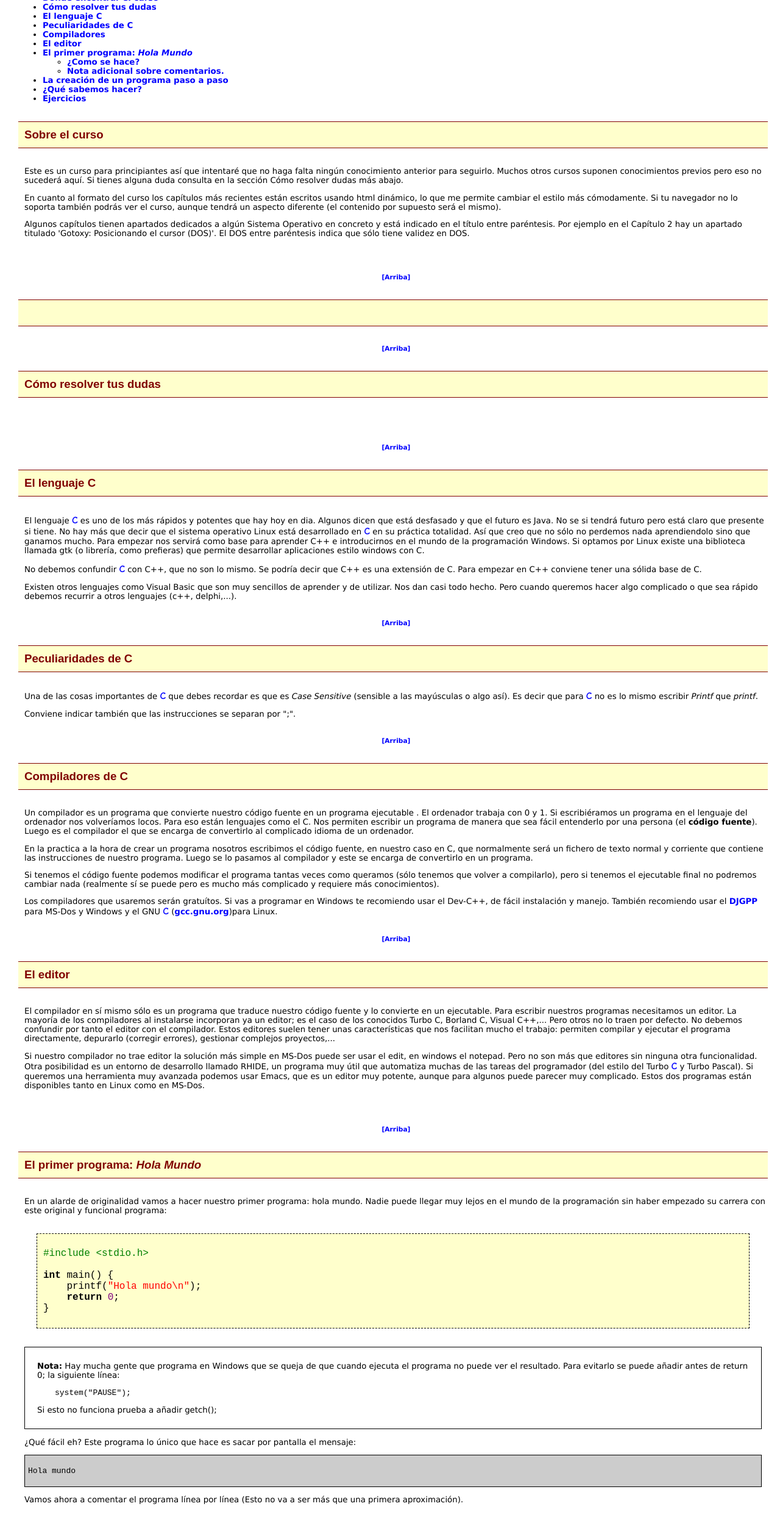
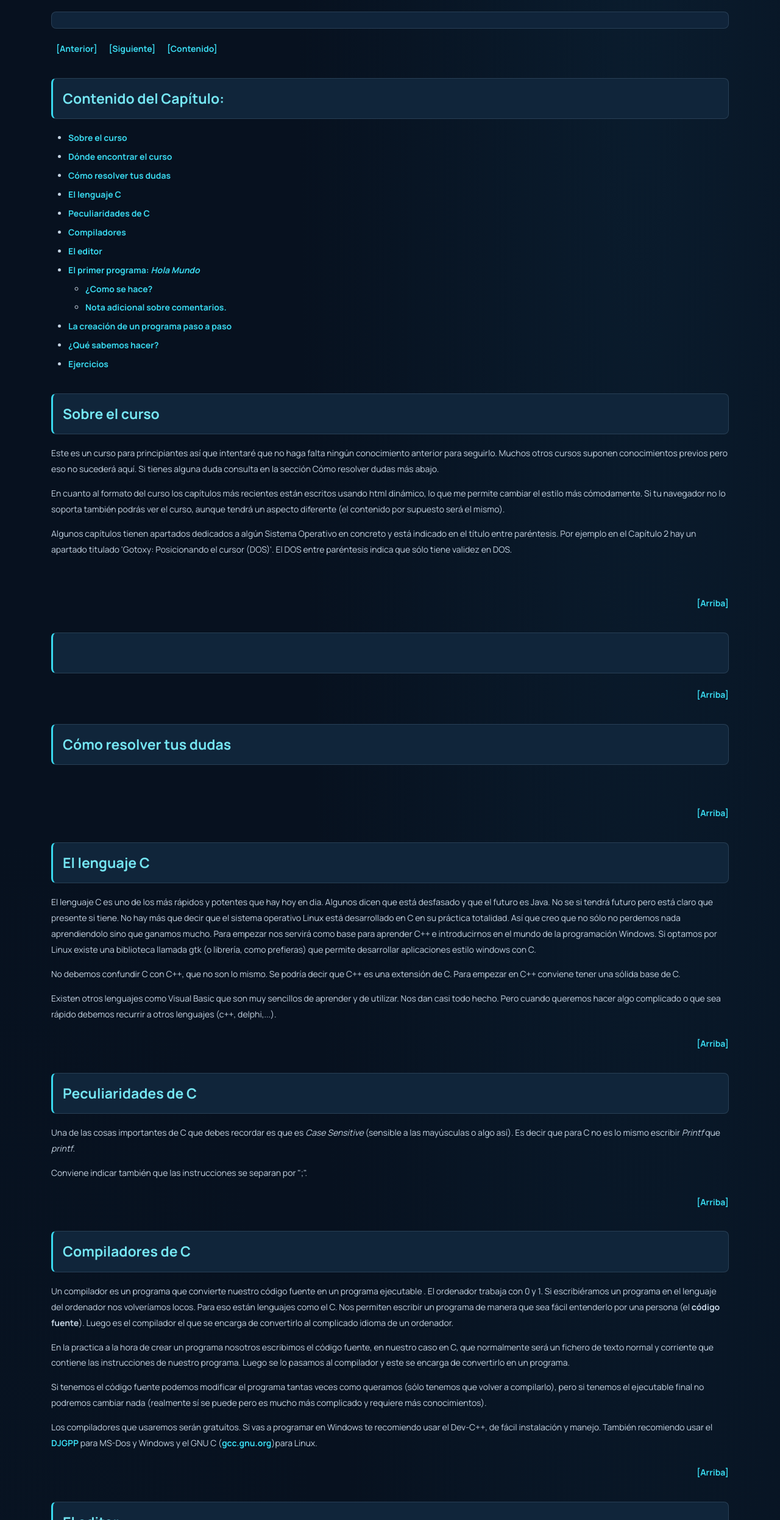
Before and after one commit to angelsistemaz-cell/cursoC, a plain HTML site: page cursoc1.html in a window 1280 px wide. Shown: the part 308-2800 px from the top of the page at 61% size. Drawn offline with nearby package versions, Linux system fonts and the light colour scheme.

Commit message:
Aplicar nuevo diseño tecnológico a todas las lecciones

```diff
--- a/cursoc.css
+++ b/cursoc.css
@@ -1,135 +1,2 @@
-	A {
-		font-family: Verdana,Comic Sans MS;
-		color: blue;
-		text-decoration: none;
-		font-weight: bold;
-	}
-
-	H1 {
-			font-family: Verdana, Arial, Helvetica;
-			font-size: 18pt;
-			font-weight: bold;
-			color: black;
-			border-bottom: 2pt solid maroon;
-			padding-bottom: 10px;
-	}
-
-	H2 {
-			font-family: Arial, Comic Sans MS, Arial, Helvetica;
-			font-size: 14pt;
-			font-weight: bold;
-			color: maroon;
-
-			padding-left: 10px;
-			margin-bottom: 30px;
-			margin-top: 30px;
-			border-bottom: 1pt solid maroon;
-			border-top: 1pt solid maroon;
-			padding-top: 10px;
-			padding-bottom: 10px;
-			background-color: #FFFFCC;
-
-	}
-
-	H3 {
-		font-family: Verdana,Comic Sans MS, Arial, Helvetica;
-		font-size: 12pt;
-		font-weight: bold;
-		text-decoration: underline;
-		text-align: justify;
-		color: blue;
-	}
-
-	P, .texto {
-		font-family: Verdana,Comic Sans MS;
-		font-size: 10pt;
-		margin-left: 10px;
-	}
-
-	.coment {
-		color: blue;
-	}
-
-	UL {
-		font-family: Verdana,Comic Sans MS;
-		font-size: 10pt;
-	}
-
-	FORM {
-		font-family: Verdana,Comic Sans MS;
-		font-size: 10pt;
-		text-align: justify;
-	}
-
-	.ejemplo {
-			border: 1pt dashed #000000;
-			color: black;
-			margin: 30px;
-			padding: 10px;
-			background-color: #FFFFCC;
-	}
-	.resultado {
-			border: 1pt solid #000000;
-
-			margin: 10px;
-			padding: 5px;
-			background-color: #CCCCCC;
-	}
-	.nota {
-	border: 1pt solid #000000;
-	margin: 10px;
-	padding: 10px;
-	}
-
-	.barranavegaciontop {
-	margin-bottom: 10pt;
-	margin-left: 0pt;
-	padding: 2px;
-	font-size: 10pt;
-	}
-	.barranavegacionabajo {
-	margin-bottom: 10pt;
-	margin-left: 0pt;
-	border-top: 1pt solid #000000;
-	padding: 2px;
-	font-size: 10pt;
-	}
-
-
-	.mini {
-		font-family: Verdana,Comic Sans MS;
-		font-size: 8pt;
-	}
-
-	.letraC {
-		font-family: Comic Sans MS, Arial, Helvetica;
-		font-size: 12pt;
-		color: blue;
-		font-weight: bold;
-	}
-
-	.comprobado {
-			color: blue;
-			font-size: 8pt;
-	}
-
-	.volver {
-		font-family: Verdana,Comic Sans MS;
-		font-size: 8pt;
-		font-weight: normal;
-		color: blue;
-		text-decoration: none;
-		text-align: center;
-		margin-bottom: 10px;
-		margin-top: 30px;
-	}
-
-	BODY {
-		background: white;
-		margin-left: 30px;
-		margin-right: 20px;
-	}
-	.barranav {
-		color: marron;
-
-	}
+/* Hoja de estilos compartida del sitio Curso C */
+@import url("cursoC-tecnologico.css");
```
